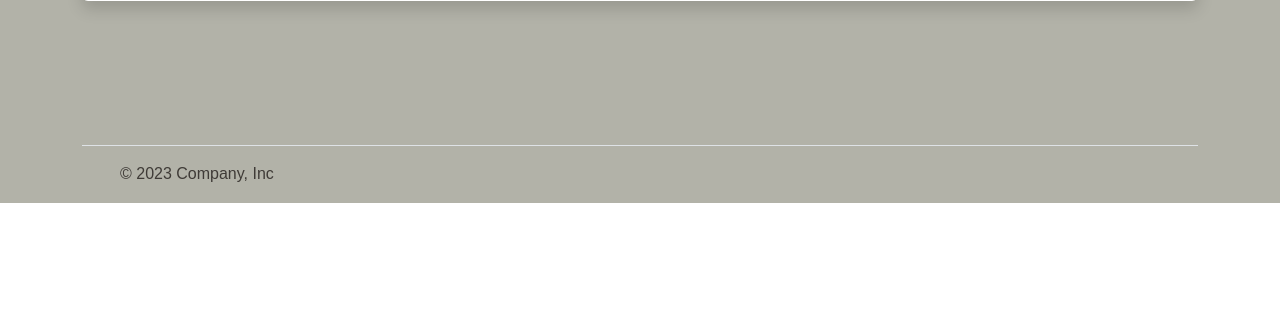
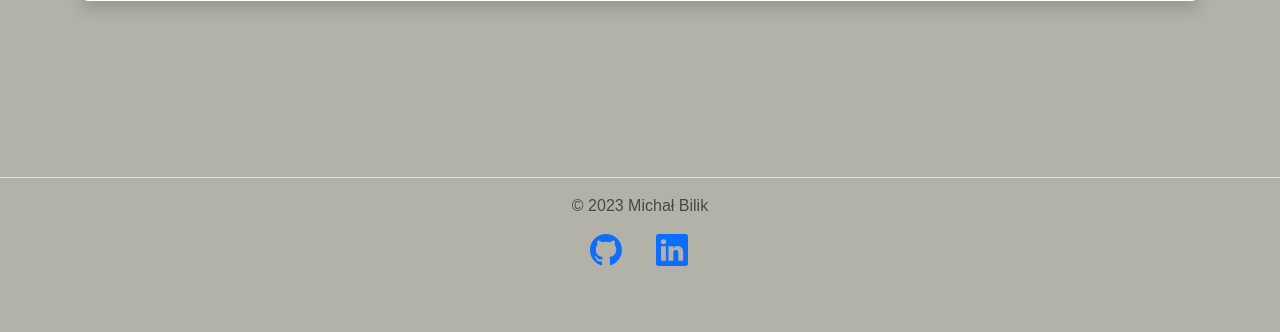
Before and after one commit to michalbilik/Flask_CMS, a Flask app: page /add in a window 1280 px wide. Shown: the part 691-1023 px from the top of the page. Before the commit the page ends 894 px from the top, so only its background shows below. Run offline with Flask 2, Linux system fonts and the light colour scheme; some libraries are stand-ins or nearby versions; some web fonts are replaced.

Commit message:
Footer changes

```diff
--- a/templates/aboutMe.html
+++ b/templates/aboutMe.html
@@ -70,7 +70,7 @@
           <p class="">{{ post.title }}</br>{{ post.content|safe }}</p>
           <p class="tags">
           {% if current_user.is_authenticated %}
-          <a href="{{url_for('edit_post', id=post.id)}}" class="mx-2"> Edit Information</a>
+          <a href="{{url_for('edit_post', id=post.id)}}" class="mx-2">Edit Information</a>
           <a href="{{url_for('delete_post', id=post.id)}}" class="mx-2">Delete Information</a>
           {% endif %}
           </p>
--- a/templates/base.html
+++ b/templates/base.html
@@ -33,24 +33,21 @@
     ></script>
 
     <!-- Footer -->
+      <footer class="py-3 my-4">
+        <ul class="nav justify-content-center border-bottom pb-3 mb-3">
 
-    <div class="container">
-      <footer class="d-flex flex-wrap justify-content-between align-items-center py-3 my-4 border-top" >
-        <div class="col-md-4 d-flex align-items-center">
-          <a href="/" class="mb-3 me-2 mb-md-0 text-muted text-decoration-none lh-1">
-            <svg class="bi" width="30" height="24"><use xlink:href="#bootstrap"></use></svg>
-          </a>
-          <span class="mb-3 mb-md-0" style="color: #3F3B37;">© 2023 Company, Inc</span>
-        </div>
-
-        <ul class="nav col-md-4 justify-content-end list-unstyled d-flex">
-          <li class="ms-3"><a class="text-light" href="#"><svg class="bi" width="24" height="24"><use xlink:href="#twitter"></use></svg></a></li>
-          <li class="ms-3"><a class="text-light" href="#"><svg class="bi" width="24" height="24"><use xlink:href="#instagram"></use></svg></a></li>
-          <li class="ms-3"><a class="text-light" href="#"><svg class="bi" width="24" height="24"><use xlink:href="#facebook"></use></svg></a></li>
+        </ul>
+        <p class="text-center text-muted">© 2023 Michał Bilik</p>
+        <ul class="nav justify-content-center pb-3 mb-3">
+          <li class="ms-3"><a href="https://github.com/Dexeraz">
+            <svg xmlns="http://www.w3.org/2000/svg" width="50" height="50" fill="currentColor" class="bi bi-github" viewBox="0 0 25 25">
+              <path d="M8 0C3.58 0 0 3.58 0 8c0 3.54 2.29 6.53 5.47 7.59.4.07.55-.17.55-.38 0-.19-.01-.82-.01-1.49-2.01.37-2.53-.49-2.69-.94-.09-.23-.48-.94-.82-1.13-.28-.15-.68-.52-.01-.53.63-.01 1.08.58 1.23.82.72 1.21 1.87.87 2.33.66.07-.52.28-.87.51-1.07-1.78-.2-3.64-.89-3.64-3.95 0-.87.31-1.59.82-2.15-.08-.2-.36-1.02.08-2.12 0 0 .67-.21 2.2.82.64-.18 1.32-.27 2-.27.68 0 1.36.09 2 .27 1.53-1.04 2.2-.82 2.2-.82.44 1.1.16 1.92.08 2.12.51.56.82 1.27.82 2.15 0 3.07-1.87 3.75-3.65 3.95.29.25.54.73.54 1.48 0 1.07-.01 1.93-.01 2.2 0 .21.15.46.55.38A8.012 8.012 0 0 0 16 8c0-4.42-3.58-8-8-8z"/>
+            </svg></a></li>
+            <li class="ms-3"><a href="https://www.linkedin.com/in/micha%C5%82-bilik-538213202/">
+              <svg xmlns="http://www.w3.org/2000/svg" width="50" height="50" fill="currentColor" class="bi bi-linkedin" viewBox="0 0 25 25">
+                <path d="M0 1.146C0 .513.526 0 1.175 0h13.65C15.474 0 16 .513 16 1.146v13.708c0 .633-.526 1.146-1.175 1.146H1.175C.526 16 0 15.487 0 14.854V1.146zm4.943 12.248V6.169H2.542v7.225h2.401zm-1.2-8.212c.837 0 1.358-.554 1.358-1.248-.015-.709-.52-1.248-1.342-1.248-.822 0-1.359.54-1.359 1.248 0 .694.521 1.248 1.327 1.248h.016zm4.908 8.212V9.359c0-.216.016-.432.08-.586.173-.431.568-.878 1.232-.878.869 0 1.216.662 1.216 1.634v3.865h2.401V9.25c0-2.22-1.184-3.252-2.764-3.252-1.274 0-1.845.7-2.165 1.193v.025h-.016a5.54 5.54 0 0 1 .016-.025V6.169h-2.4c.03.678 0 7.225 0 7.225h2.4z"/>
+              </svg></a></li>
         </ul>
       </footer>
-    </div>
-
-
   </body>
 </html>
```
Also changed, not shown: static/images/0db722b3-9b15-11ed-a866-3c58c270f3d6_peep-76.png (added), static/images/4d10ef55-9b14-11ed-b3d6-3c58c270f3d6_DSC00030_kopia.JPG (added), 1 other file.
